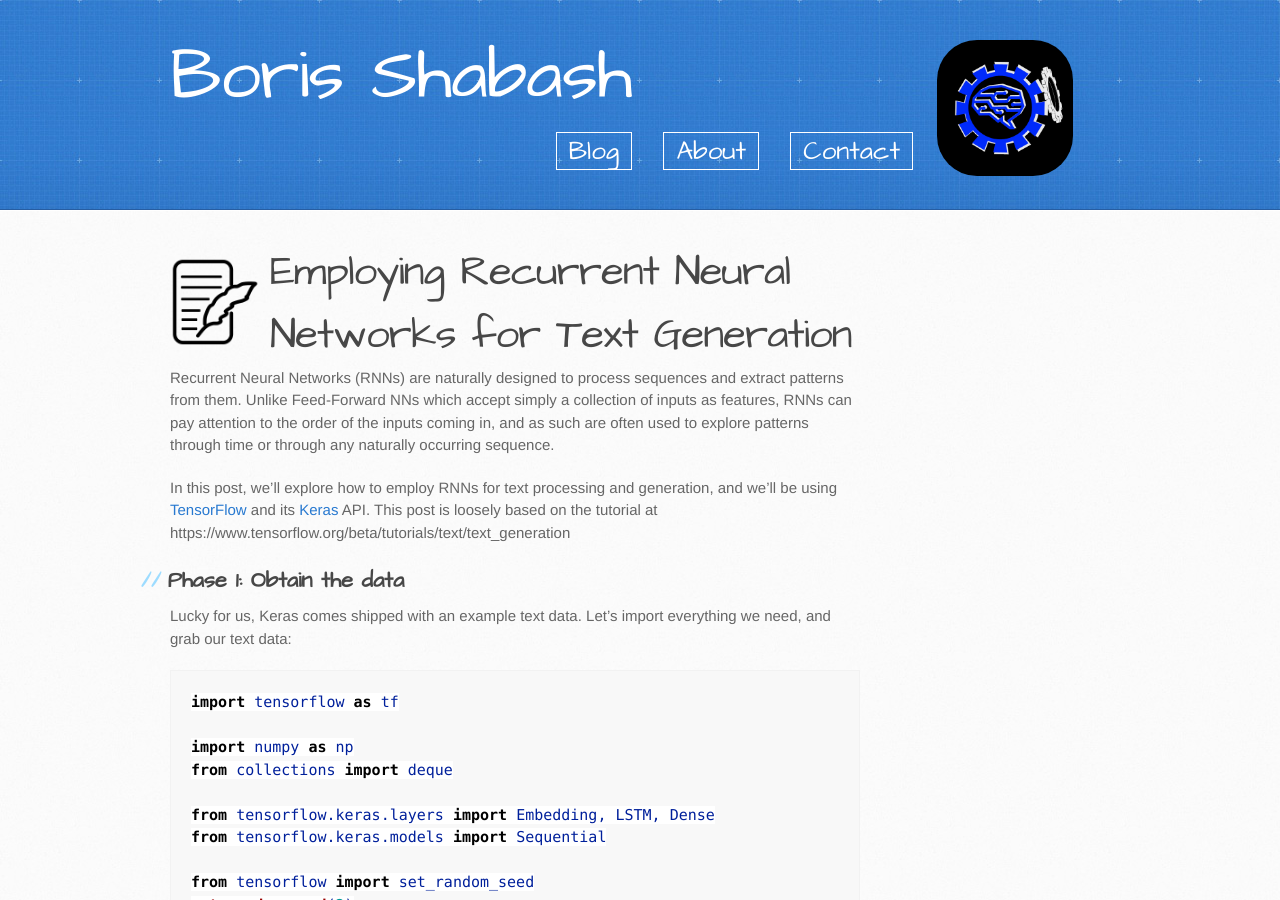
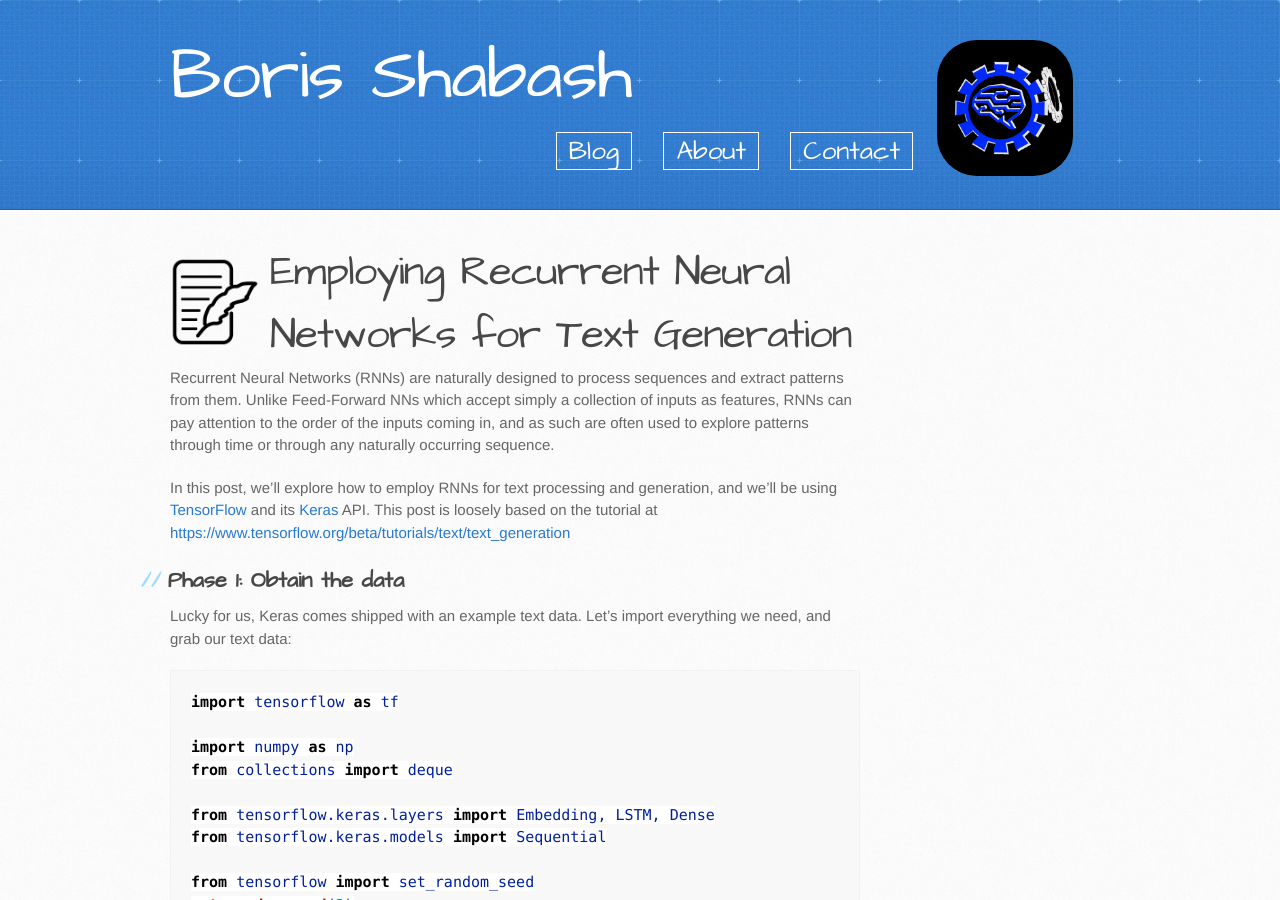
Before and after one commit to bshabashFD/bshabashFD.github.io_old2, a Jekyll site: the page built from _posts/2019-08-03-how-to-use-text-with-rnn.md, in a window 1280 px wide and 900 px high. Built offline with Jekyll 4.4.1, drawn with Linux system fonts in a browser that asks for light colours; formulas are drawn with MathJax 3; a script that is not in the unit is left out; part of the change alters nothing that is shown.

```diff
--- a/_posts/2019-08-03-how-to-use-text-with-rnn.md
+++ b/_posts/2019-08-03-how-to-use-text-with-rnn.md
@@ -7,7 +7,7 @@ image: writing-logo.png
 
 Recurrent Neural Networks (RNNs) are naturally designed to process sequences and extract patterns from them. Unlike Feed-Forward NNs which accept simply a collection of inputs as features, RNNs can pay attention to the order of the inputs coming in, and as such are often used to explore patterns through time or through any naturally occurring sequence.
 
-In this post, we'll explore how to employ RNNs for text processing and generation, and we'll be using [TensorFlow](https://www.tensorflow.org/install) and its [Keras](https://keras.io/) API. This post is loosely based on the tutorial at https://www.tensorflow.org/beta/tutorials/text/text_generation
+In this post, we'll explore how to employ RNNs for text processing and generation, and we'll be using [TensorFlow](https://www.tensorflow.org/install) and its [Keras](https://keras.io/) API. This post is loosely based on the tutorial at [https://www.tensorflow.org/beta/tutorials/text/text_generation](https://www.tensorflow.org/beta/tutorials/text/text_generation)
 
 ## Phase 1: Obtain the data
 
```
